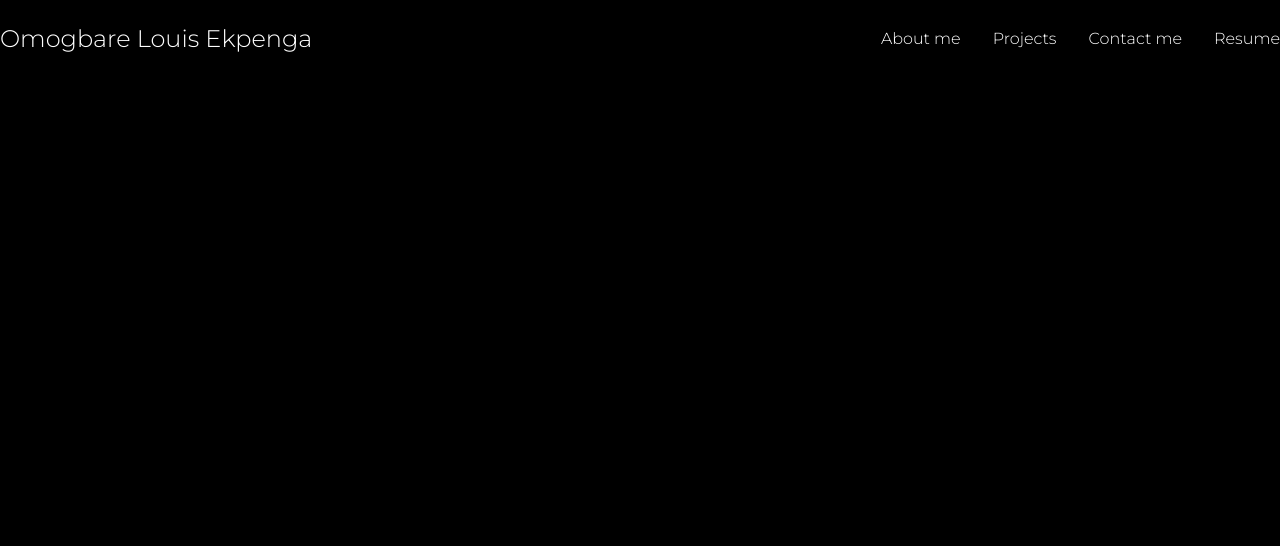
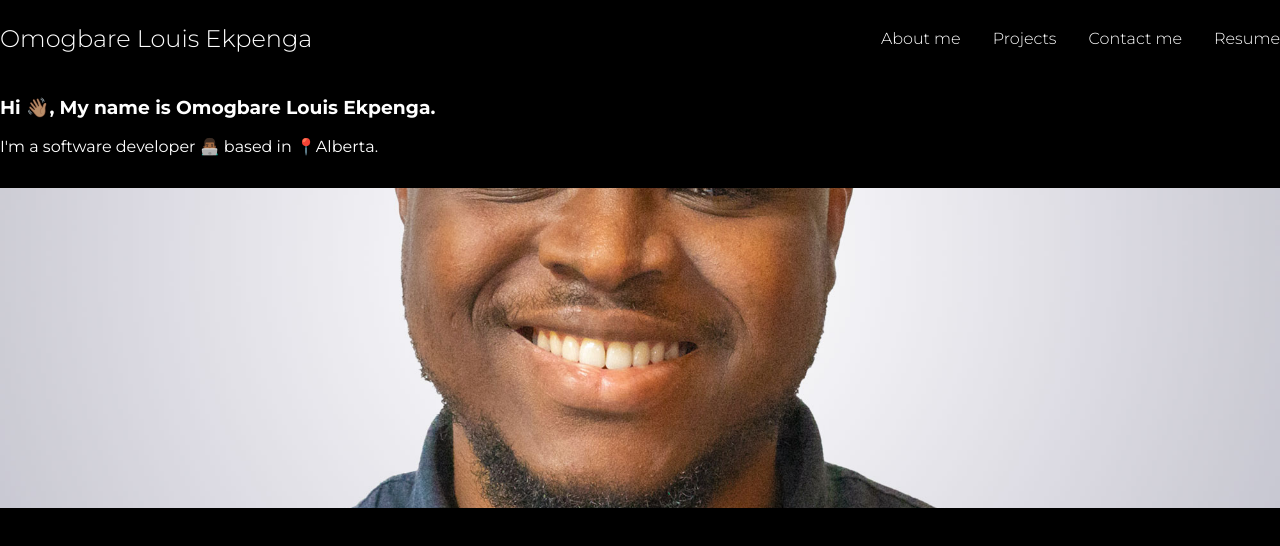
Before and after one commit to Ekpenga9000/portfolio-website, a React (Vite) app: page / in a window 1280 px wide. Shown: the top 546 px of the page. Built offline with nearby package versions, Linux system fonts and the light colour scheme.

Commit message:
Add content to hero section of the page.

```diff
--- a/src/App.jsx
+++ b/src/App.jsx
@@ -1,4 +1,5 @@
 import './App.scss'
+import Hero from './components/hero/Hero'
 import NavBar from './components/navbar/NavBar'
 
 function App() {
@@ -7,6 +8,9 @@ function App() {
       <div className='app__nav'>
         <NavBar/>
       </div>
+      <div>
+        <Hero/>
+      </div>
     </section>
   )
 }
--- /dev/null
+++ b/src/components/hero/Hero.jsx
@@ -0,0 +1,20 @@
+import "./Hero.scss";
+import dev from "../../assets/images/Louis.jpg"
+
+const Hero = () =>{
+    return(
+        <section className="hero">
+            <div className="hero__container">
+            <div className="hero__intro">
+                <h1 className="hero__title">Hi 👋🏽, My name is Omogbare Louis Ekpenga. </h1>
+                <p className="hero__text">I'm a software developer 👨🏾‍💻 based in 📍Alberta.</p>
+            </div>
+            <div className="hero__img-div">
+                <img src={dev} alt="Omogbare Louis Ekpenga" className="hero__img"/>
+            </div>
+            </div>
+        </section>
+    )
+}
+
+export default Hero;
--- /dev/null
+++ b/src/components/hero/Hero.scss
@@ -0,0 +1,29 @@
+@use "../../style/partials/mixins" as *;
+@use "../../style/partials/variables" as *;
+@use "../../style/partials/typography" as *;
+
+.hero{
+    height: 80vh;
+    &__container{
+        display: flex;
+        flex-direction: column;
+        align-items: center;
+        gap: 1rem;
+    }
+    &__intro{
+        font-family: "Montserrat", sans-serif;
+        color: $text-primary;
+        font-weight: 400;
+        width:100%;
+    }
+
+    &__img-div{
+        height: 40vh;
+        width: 100%;
+    }
+    &__img{
+        height: 100%;
+        width: 100%;
+        object-fit: cover;
+    }
+}
```
